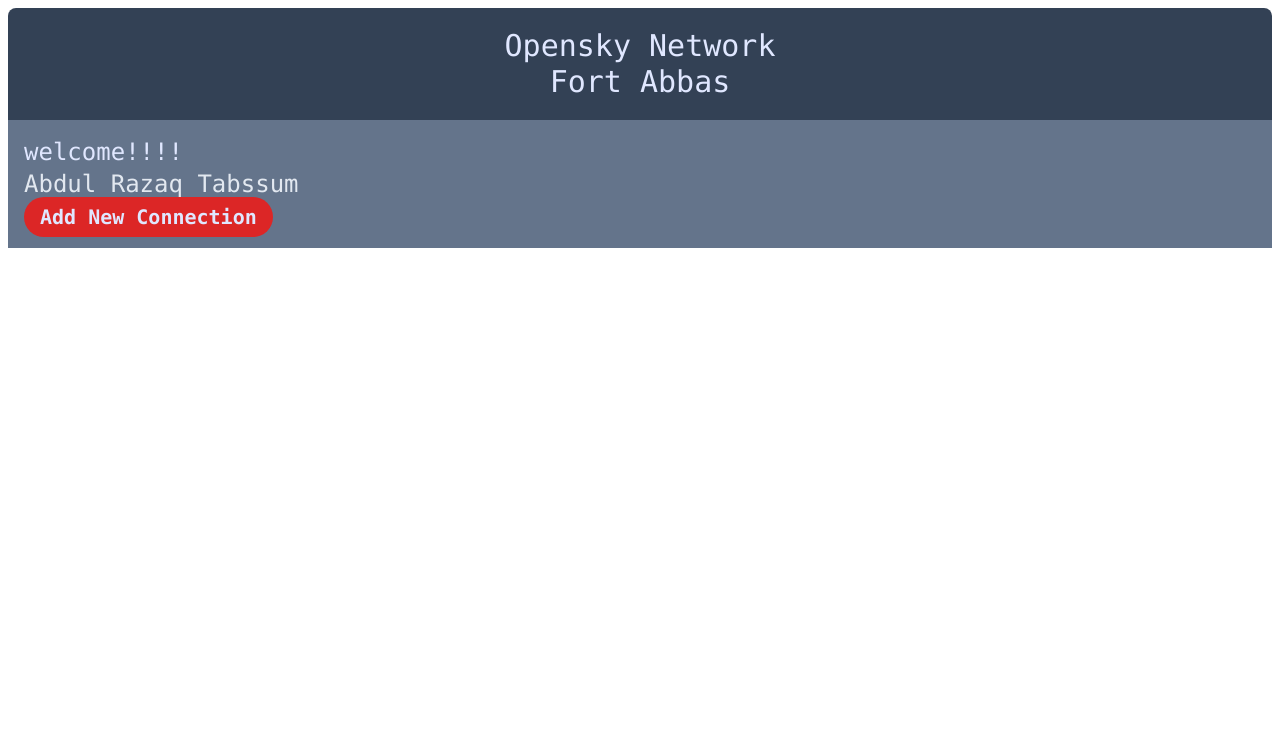
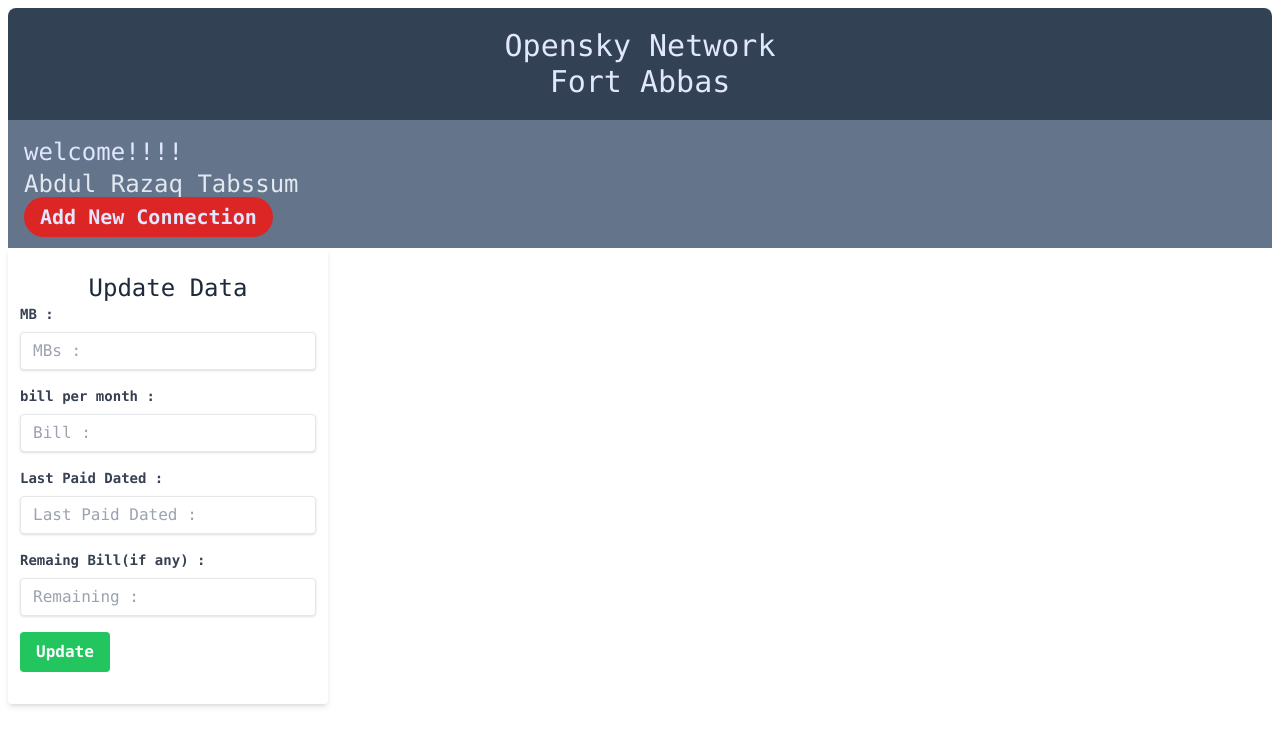
Before and after one commit to zohaibwebdev/opensky, a React (Create React App) app: page /update/1 in a window 1280 px wide. Shown: the top 746 px of the page. Built offline with nearby package versions, Linux system fonts and the light colour scheme.

Commit message:
complteted

```diff
--- a/src/App.js
+++ b/src/App.js
@@ -5,6 +5,7 @@ import Add from "./Add";
 import Update from "./Update";
 import { Routes, Route } from "react-router-dom";
 import Detail from "./Detail";
+import Delete from "./Delete";
 
 const App = () => {
   return (
@@ -15,6 +16,8 @@ const App = () => {
         <Route path="/add" element={<Add />} />
         <Route path="/update" element={<Update />} />
         <Route path="/detail/:did" element={<Detail />} />
+        <Route path="/delete/:did" element={<Delete />} />
+        <Route path="/update/:did" element={<Update />} />
       </Routes>
     </div>
   );
--- /dev/null
+++ b/src/Delete.jsx
@@ -0,0 +1,31 @@
+import React from "react";
+import { useParams } from "react-router-dom";
+import { useNavigate } from "react-router-dom";
+import supabase from "./supabase";
+
+const Delete = () => {
+  let { did } = useParams();
+  let navigate = useNavigate();
+  async function deleteItem() {
+    const { data, error } = await supabase
+      .from("connections")
+      .delete()
+      .eq("id", did);
+    navigate("/");
+  }
+  return (
+    <>
+      <div className="text-2xl text-center bg-slate-200 m-3 p-4 ">
+        <h1 className=" text-red-600 font-bold">Are You Sure !!!! Mr. Razaq</h1>
+        <button
+          className="bg-red-500 hover:bg-red-800 text-white font-semibold hover:text-white py-2 px-4 mt-4 rounded"
+          onClick={deleteItem}
+        >
+          Delete
+        </button>
+      </div>
+    </>
+  );
+};
+
+export default Delete;
--- a/src/Detail.jsx
+++ b/src/Detail.jsx
@@ -5,7 +5,7 @@ import supabase from "./supabase";
 
 const Detail = () => {
   let { did } = useParams();
-  console.log(did);
+
   const [conId, setConId] = useState([]);
   useEffect(() => {
     async function getId() {
@@ -14,7 +14,6 @@ const Detail = () => {
         .select("*")
         .eq("id", did);
       setConId(data[0]);
-      console.log(conId);
     }
     getId();
   }, []);
@@ -28,13 +27,13 @@ const Detail = () => {
         <h1>Remaining bill : RS.{conId.remaining}</h1>
         <div className="flex justify-around my-2">
           <NavLink
-            to={"/update"}
+            to={`/update/${did}`}
             className="bg-green-500 hover:bg-green-800 text-white font-semibold hover:text-white py-2 px-4  rounded"
           >
             update
           </NavLink>
           <NavLink
-            to={"/delete"}
+            to={`/delete/${did}`}
             className="bg-red-500 hover:bg-red-800 text-white font-semibold hover:text-white py-2 px-4  rounded"
           >
             delete
--- a/src/Update.jsx
+++ b/src/Update.jsx
@@ -1,9 +1,29 @@
+import { useState } from "react";
+import { useNavigate, useParams } from "react-router-dom";
+import supabase from "./supabase";
 const Update = () => {
+  const [mb, setMb] = useState("");
+  const [remaining, setRemaing] = useState("");
+  const [date, setDate] = useState("");
+  const [bill, setBill] = useState("");
+  let navigate = useNavigate();
+  let { did } = useParams();
+  async function updateHandler(e) {
+    e.preventDefault();
+
+    const { data, error } = await supabase
+      .from("connections")
+      .update({ mb, remaining, date, bill })
+      .eq("id", did);
+
+    console.log(`update for ${did} and values are ${mb}`);
+    navigate("/");
+  }
   return (
     <>
       <div className="w-full max-w-xs bg-white shadow-md rounded px-3 pt-6 pb-8 mb-4">
-        <h1 className="text-slate-800 text-2xl text-center">Update Detais</h1>
-        <form action="" className="">
+        <h1 className="text-slate-800 text-2xl text-center">Update Data</h1>
+        <form action="" className="" onSubmit={updateHandler}>
           <div className="mb-4">
             <label
               className="block text-gray-700 text-sm font-bold mb-2"
@@ -15,6 +35,8 @@ const Update = () => {
               className="shadow appearance-none border rounded w-full py-2 px-3 text-gray-700 leading-tight focus:outline-none focus:shadow-outline"
               id="mb"
               type="text"
+              value={mb}
+              onChange={(e) => setMb(e.target.value)}
               placeholder="MBs : "
             />
           </div>
@@ -29,6 +51,8 @@ const Update = () => {
               className="shadow appearance-none border rounded w-full py-2 px-3 text-gray-700 leading-tight focus:outline-none focus:shadow-outline"
               id="bill"
               type="text"
+              value={bill}
+              onChange={(e) => setBill(e.target.value)}
               placeholder="Bill : "
             />
           </div>
@@ -43,6 +67,8 @@ const Update = () => {
               className="shadow appearance-none border rounded w-full py-2 px-3 text-gray-700 leading-tight focus:outline-none focus:shadow-outline"
               id="date"
               type="text"
+              value={date}
+              onChange={(e) => setDate(e.target.value)}
               placeholder="Last Paid Dated : "
             />
           </div>
@@ -57,14 +83,16 @@ const Update = () => {
               className="shadow appearance-none border rounded w-full py-2 px-3 text-gray-700 leading-tight focus:outline-none focus:shadow-outline"
               id="rbill"
               type="text"
+              value={remaining}
+              onChange={(e) => setRemaing(e.target.value)}
               placeholder="Remaining : "
             />
           </div>
           <button
             type="submit"
-            className="bg-green-500 hover:bg-green-800 text-white font-semibold hover:text-white py-2 px-4  rounded"
+            className="bg-green-500 hover:bg-green-800  text-white font-semibold hover:text-white py-2 px-4  rounded"
           >
-            update
+            Update
           </button>
         </form>
       </div>
```
